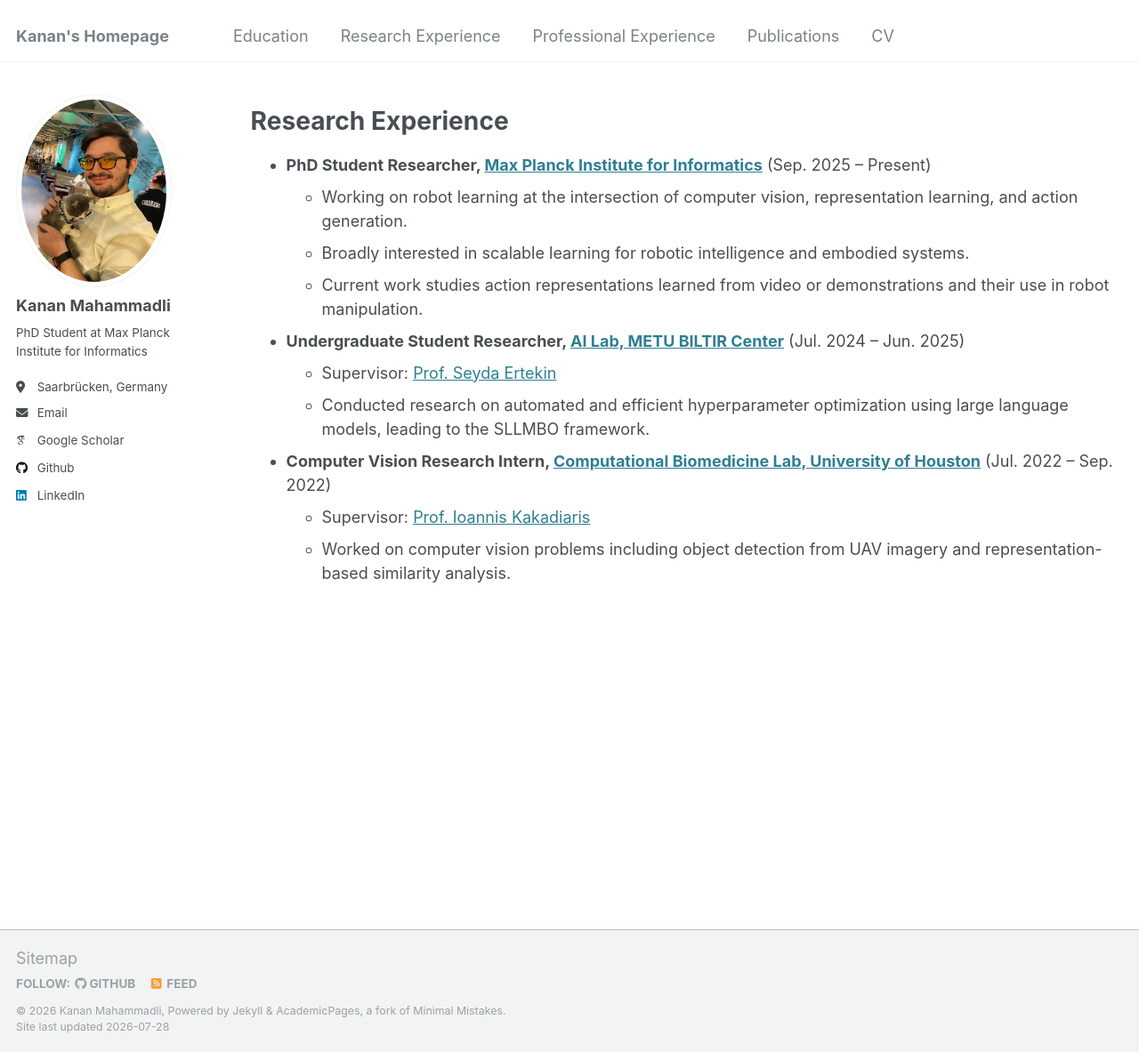
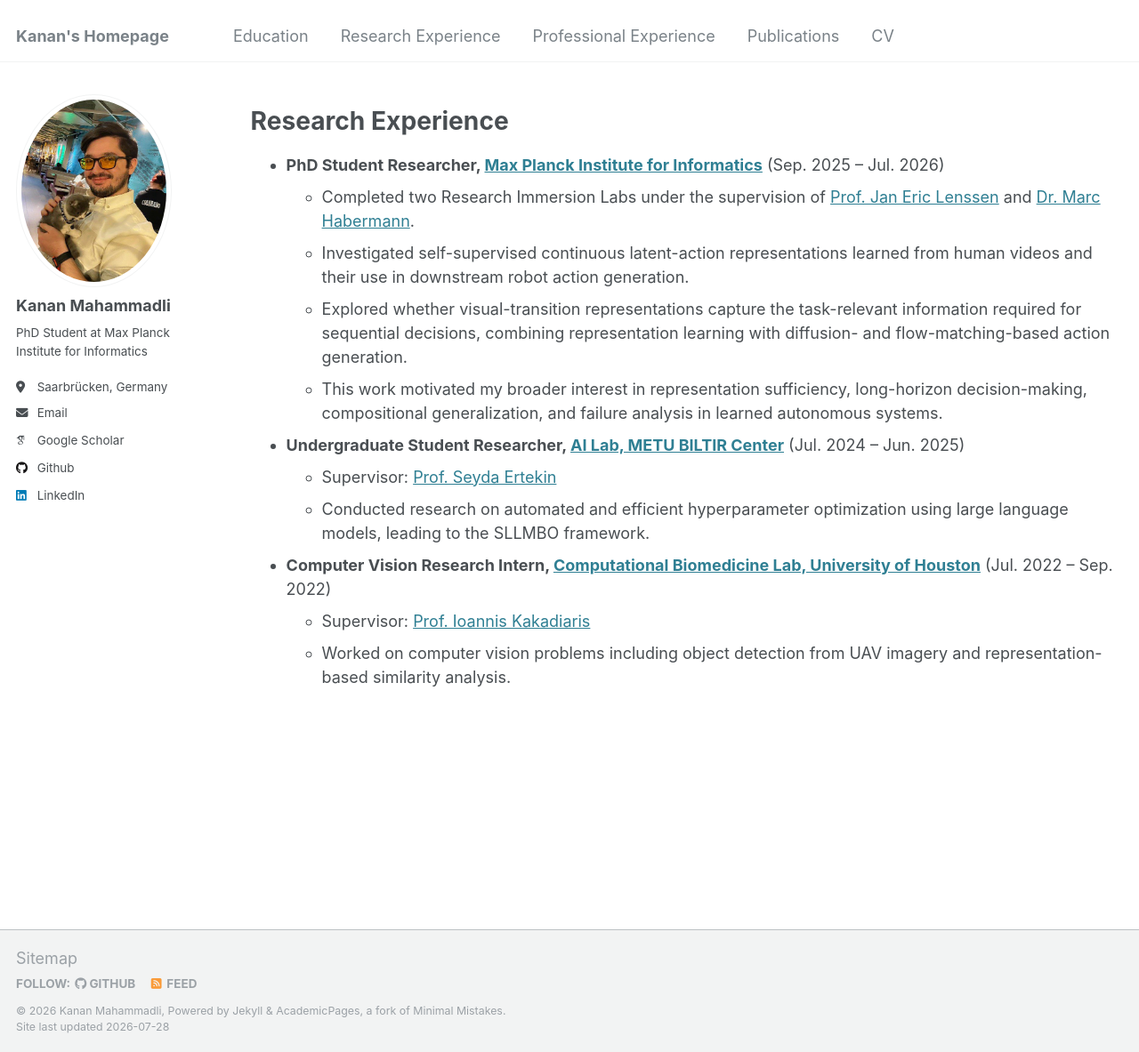
Before and after one commit to KananMahammadli/kananmahammadli.github.io, a Jekyll site: the page built from _pages/research_experience.md, in a window 1280 px wide and 1183 px high. Shown: the whole window at 89% size. Built offline with Jekyll 4.4.1, drawn with Linux system fonts in a browser that asks for light colours; some web fonts are replaced.

Commit message:
update profile

```diff
--- a/_pages/research_experience.md
+++ b/_pages/research_experience.md
@@ -6,11 +6,11 @@ author_profile: true
 ---
 
 # Research Experience
-
-* **PhD Student Researcher, [Max Planck Institute for Informatics](https://www.mpi-inf.mpg.de/home)** (Sep. 2025 – Present)
-  * Working on robot learning at the intersection of computer vision, representation learning, and action generation.
-  * Broadly interested in scalable learning for robotic intelligence and embodied systems.
-  * Current work studies action representations learned from video or demonstrations and their use in robot manipulation.
+* **PhD Student Researcher, [Max Planck Institute for Informatics](https://www.mpi-inf.mpg.de/home)** (Sep. 2025 – Jul. 2026)
+  * Completed two Research Immersion Labs under the supervision of [Prof. Jan Eric Lenssen](https://janericlenssen.github.io/) and [Dr. Marc Habermann](https://people.mpi-inf.mpg.de/~mhaberma/).
+  * Investigated self-supervised continuous latent-action representations learned from human videos and their use in downstream robot action generation.
+  * Explored whether visual-transition representations capture the task-relevant information required for sequential decisions, combining representation learning with diffusion- and flow-matching-based action generation.
+  * This work motivated my broader interest in representation sufficiency, long-horizon decision-making, compositional generalization, and failure analysis in learned autonomous systems.
 
 * **Undergraduate Student Researcher, [AI Lab, METU BILTIR Center](https://biltir.metu.edu.tr/)** (Jul. 2024 – Jun. 2025)
   * Supervisor: [Prof. Seyda Ertekin](https://avesis.metu.edu.tr/sertekin)
```
Also changed, not shown: _pages/about.md (+16 -9 lines).
